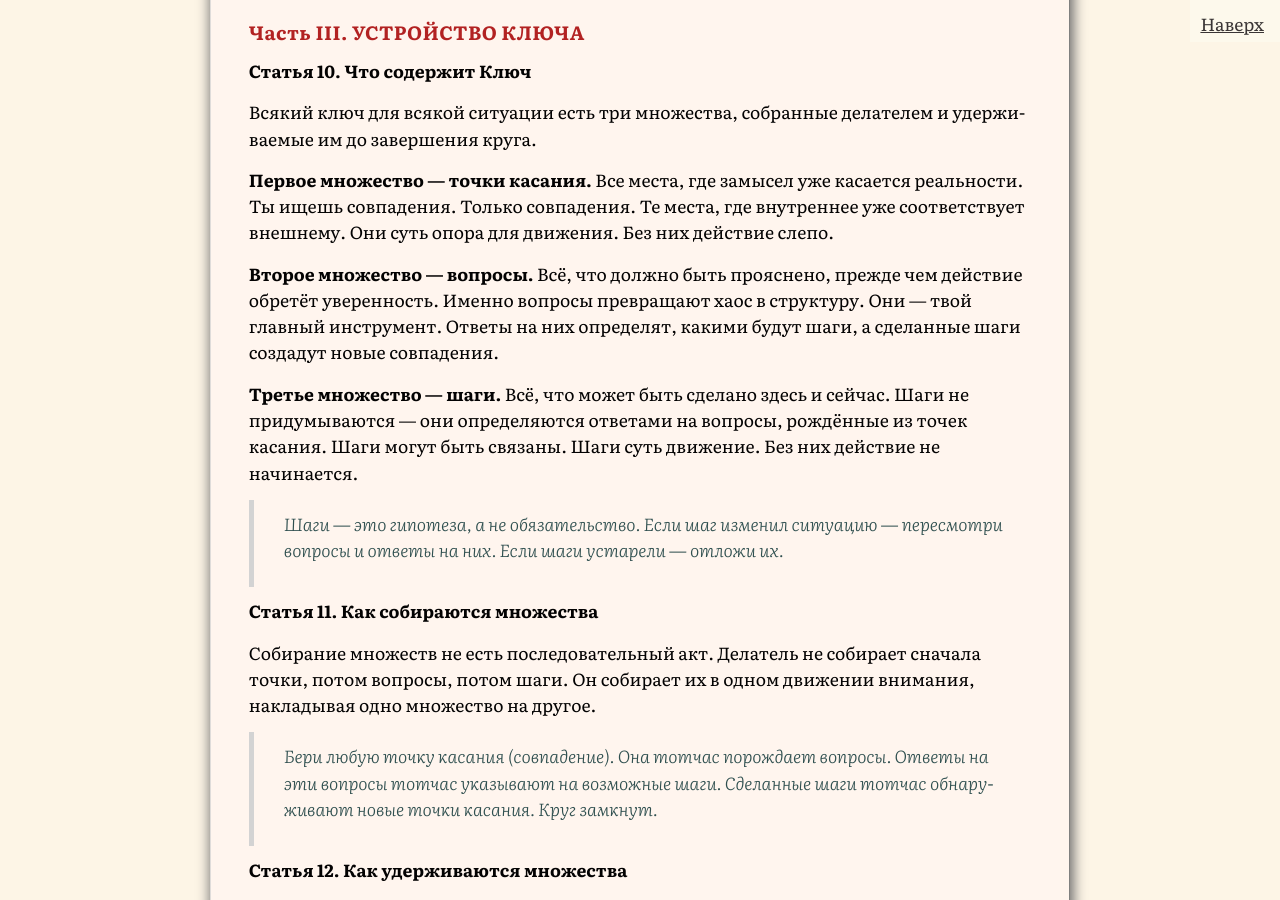
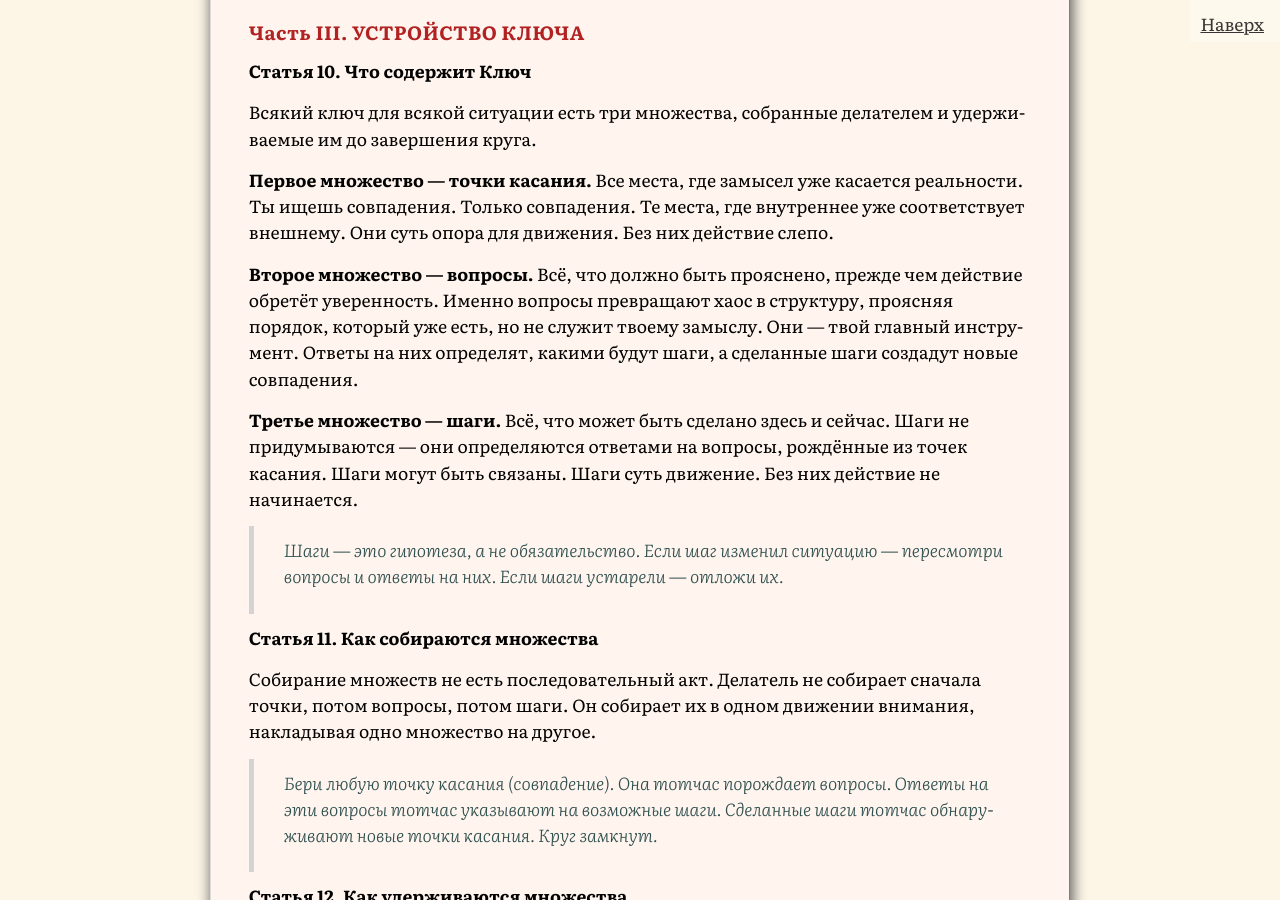
Before and after one commit to SergSi/land-use-art, a Jekyll site: the page built from _posts/2026-06-24-key.md, in a window 1280 px wide and 900 px high, scrolled down 3079 px. Built offline with Jekyll 4.4.1, drawn with Linux system fonts in a browser that asks for light colours; some web fonts are replaced.

Commit message:
Update 2026-06-24-key.md

```diff
--- a/_posts/2026-06-24-key.md
+++ b/_posts/2026-06-24-key.md
@@ -71,7 +71,7 @@ class: analitika
 
 **Первое множество — точки касания.** Все места, где замысел уже касается реальности. Ты ищешь совпадения. Только совпадения. Те места, где внутреннее уже соответствует внешнему. Они суть опора для движения. Без них действие слепо.
 
-**Второе множество — вопросы.** Всё, что должно быть прояснено, прежде чем действие обретёт уверенность. Именно вопросы превращают хаос в структуру. Они — твой главный инструмент. Ответы на них определят, какими будут шаги, а сделанные шаги создадут новые совпадения.
+**Второе множество — вопросы.** Всё, что должно быть прояснено, прежде чем действие обретёт уверенность. Именно вопросы превращают хаос в структуру, проясняя порядок, который уже есть, но не служит твоему замыслу. Они — твой главный инструмент. Ответы на них определят, какими будут шаги, а сделанные шаги создадут новые совпадения.
 
 **Третье множество — шаги.** Всё, что может быть сделано здесь и сейчас. Шаги не придумываются — они определяются ответами на вопросы, рождённые из точек касания. Шаги могут быть связаны. Шаги суть движение. Без них действие не начинается.
 
```
